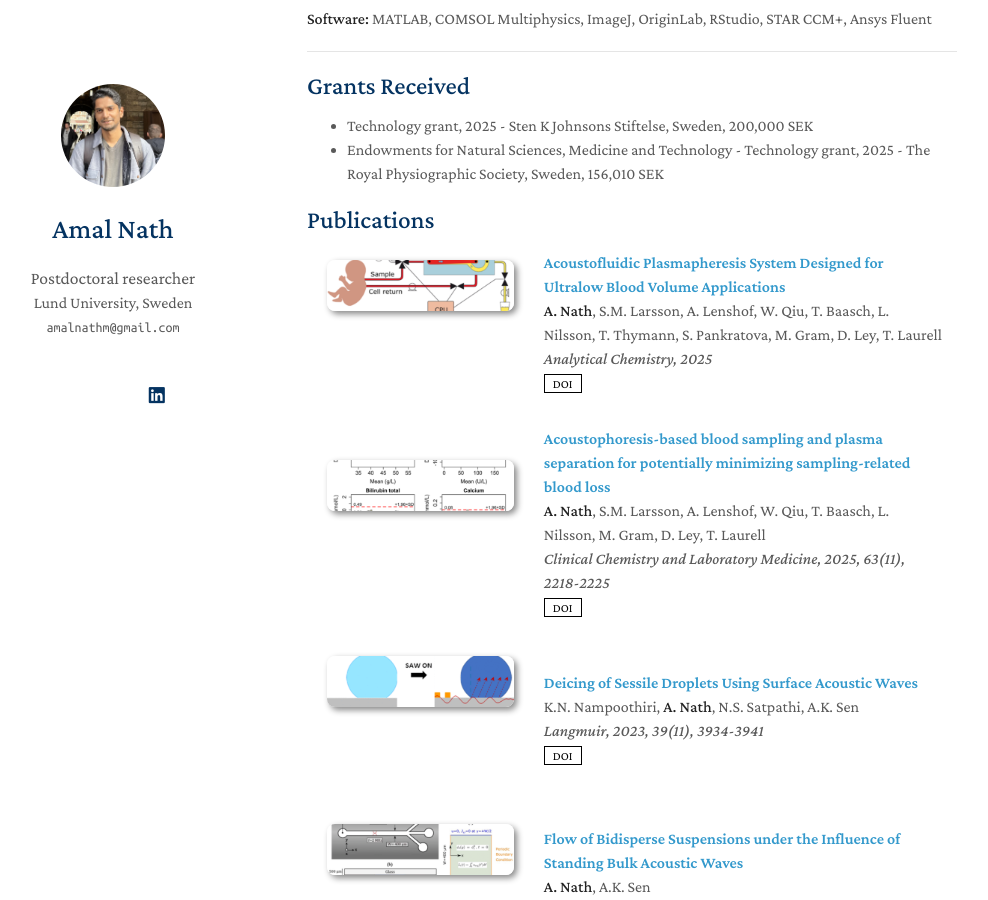
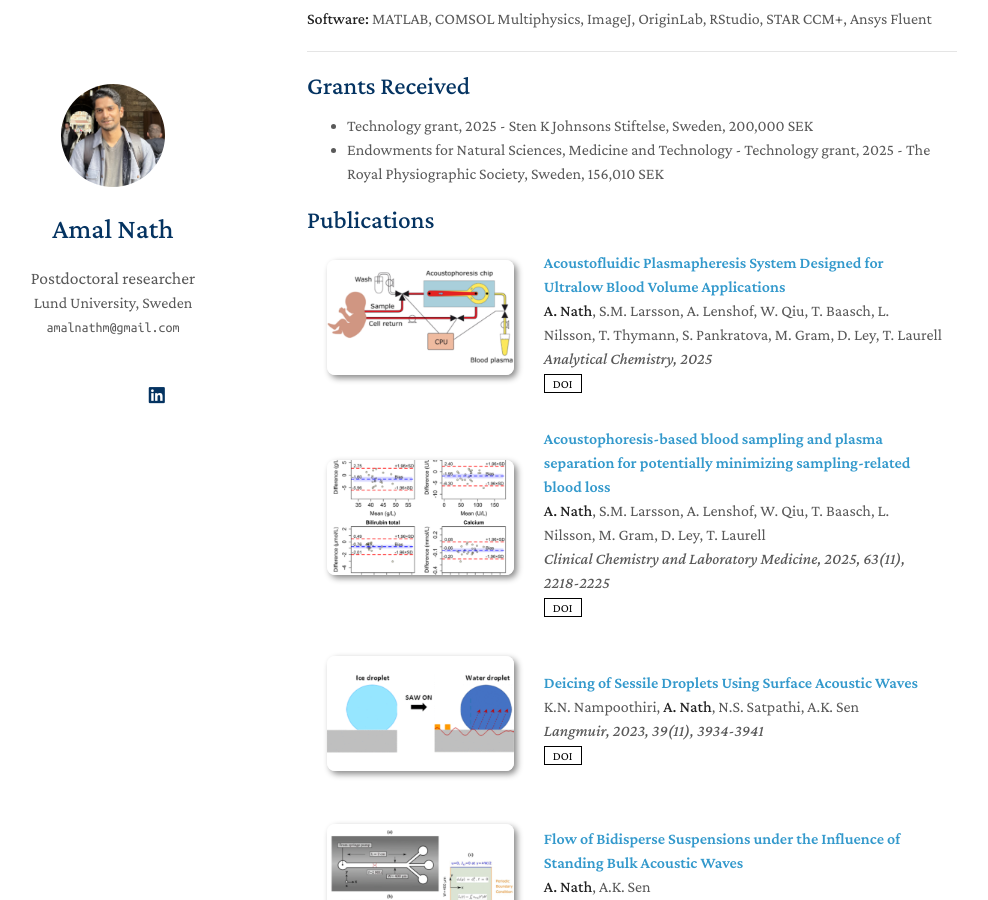
Before and after one commit to amal-nath-01/amal-nath-01-github.io, a Jekyll site: the page built from index.md, in a window 1280 px wide and 900 px high, scrolled down 1025 px. Shown: the whole window, without its empty margins (163-1151 px from the left). Built offline with Jekyll 4.4.1, drawn with Linux system fonts in a browser that asks for light colours; a style sheet for code colours, icons or effects is not loaded; our own code applies the rules of GitHub Pages for plain Markdown files.

Commit message:
Update publications.md

```diff
--- a/_includes/publications.md
+++ b/_includes/publications.md
@@ -9,7 +9,7 @@
 <div class="pub-row">
   <div class="col-sm-3 abbr" style="position: relative;padding-right: 15px;padding-left: 15px;">
     {% if link.image %}
-    <img src="{{ link.image }}" class="teaser img-fluid z-depth-1" style="width:300px; height:40%;">
+    <img src="{{ link.image }}" class="teaser img-fluid z-depth-1" style="width:300px; height:90%;">
     {% if link.conference_short %}
     <abbr class="badge">{{ link.conference_short }}</abbr>
     {% endif %}
```
